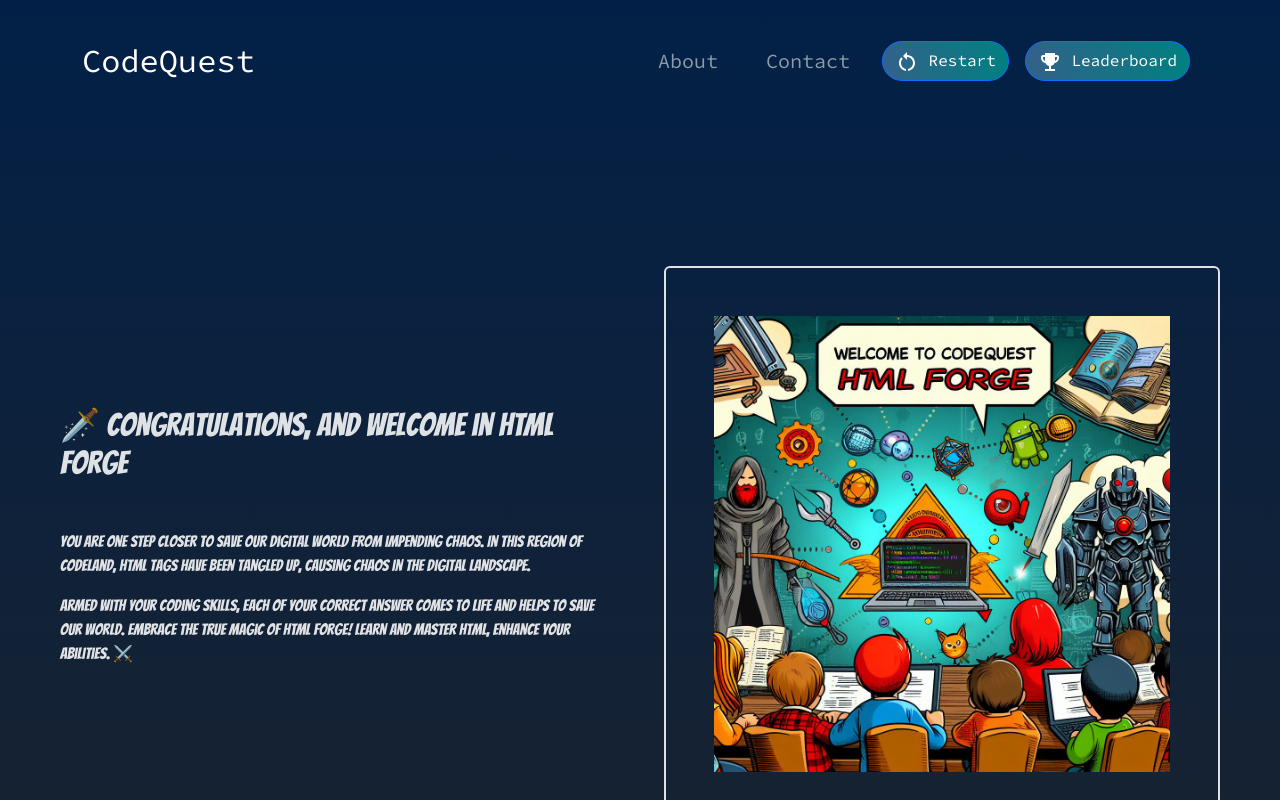
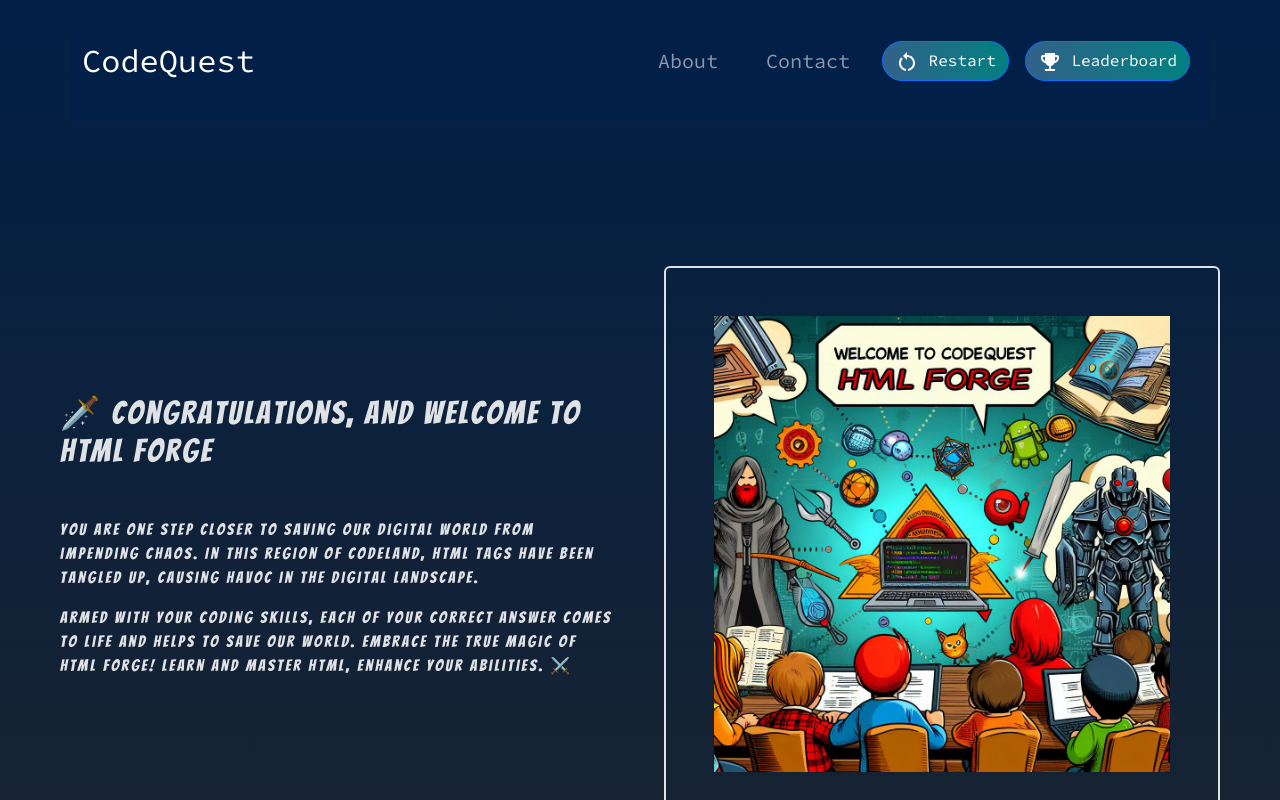
Before and after one commit to AoifeEdX/code-quest, a React (Vite) app: page /level2welcome in a window 1280 px wide. Shown: the top 800 px of the page. Built offline with nearby package versions, Linux system fonts and the light colour scheme.

Commit message:
correct content in level2 and fix header bootstrap only / check header.jsx line 17

```diff
--- a/htmlQuestionsList.json
+++ b/htmlQuestionsList.json
@@ -1,13 +1,13 @@
 [
     {
         "id": 1,
-        "question": "Which tag an unordered list starts with!",
+        "question": "What is the tag for an undordered list?",
         "options": ["<ol>", "<li>", "<lo>", "<ul>"],
         "correctAnswer": "<ul>"
     },
     {
         "id": 2,
-        "question": "What is the tag for hyperlink?",
+        "question": "What is the HTML tag for hyperlink?",
         "options": ["<href></href>", "<a></a>", "<i></i>", "<link></link>"],
         "correctAnswer": "<a></a>"
     },
@@ -19,7 +19,7 @@
     },
     {
         "id": 4,
-        "question": "What does HTML stand for",
+        "question": "What does HTML stand for?",
         "options": ["Hyper Text Made Language", "Hyper Text Mixed Language", "Higher Text Markup Language", "Hyper Text Markup Language"],
         "correctAnswer": "Hyper Text Markup Language"
     }
--- a/questList.json
+++ b/questList.json
@@ -8,9 +8,9 @@
     },
     {
         "id": 2,
-        "name": "🗡️ Congratulations, and welcome in HTML Forge",
+        "name": "🗡️ Congratulations, and welcome to HTML Forge",
         "image": "/public/assets/HtmlGame/welcometohtmllevel.jpeg",
-        "description": "You are one step closer to save our Digital World from impending chaos. In this region of CodeLand, HTML tags have been tangled up, causing chaos in the digital landscape.  ",
+        "description": "You are one step closer to saving our Digital World from impending chaos. In this region of CodeLand, HTML tags have been tangled up, causing havoc in the digital landscape.  ",
         "instruction": "Armed with your coding skills, each of your correct answer comes to life and helps to save our World. Embrace the true magic of HTML Forge! Learn and master Html, enhance your abilities. ⚔️"
     },
     {
--- a/src/components/Header/Header.jsx
+++ b/src/components/Header/Header.jsx
@@ -14,7 +14,7 @@ const Header = () => {
 
   return (
     <>
-      <Container className="py-4 mb-5">
+      <Container className="py-4 mb-5 sticky-top" style={{backgroundColor: '#022047'}}>
         <Navbar variant="dark" expand="lg">
           <Navbar.Brand href="/" className="fs-2 me-auto">CodeQuest</Navbar.Brand>
           <Navbar.Toggle aria-controls="navbar-nav" />
--- a/src/components/HtmlChallenge/HtmlGame.css
+++ b/src/components/HtmlChallenge/HtmlGame.css
@@ -18,7 +18,9 @@
   .bangers-text {
     font-family: 'Bangers';
   }
-
+.my-description {
+	letter-spacing: 2.5px;
+}
 .result-panel {
     background-image: url("/assets/HtmlGame/resultbgpanel.jpeg");
     background-size: cover;
--- a/src/components/HtmlChallenge/HtmlGameWelcome.jsx
+++ b/src/components/HtmlChallenge/HtmlGameWelcome.jsx
@@ -12,7 +12,7 @@ const HtmlGameWelcome = () => {
     return (
         <>
         <section className="animated-container d-flex flex-column justify-content-center align-items-center ms-5 me-5" >
-        <div className="row d-flex justify-content-center align-items-center bangers-text tracking-widest">
+        <div className="my-description row d-flex justify-content-center align-items-center bangers-text tracking-widest">
             {questList.map((game) => {
                 if (game.id === 2) {
                     return (
```
